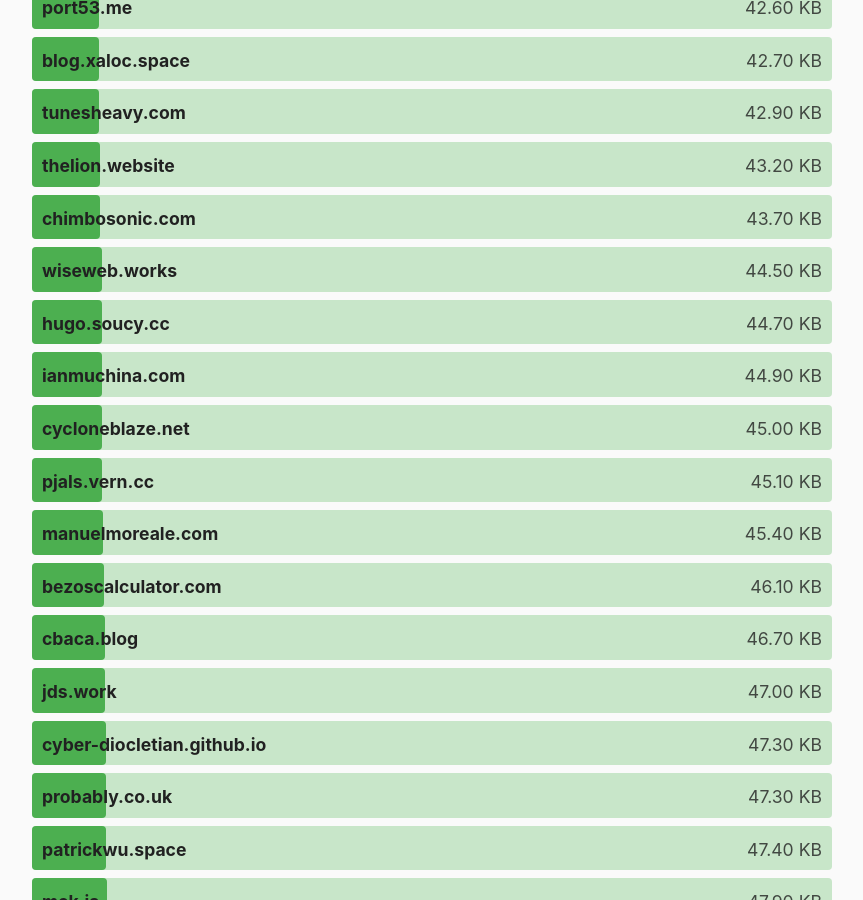
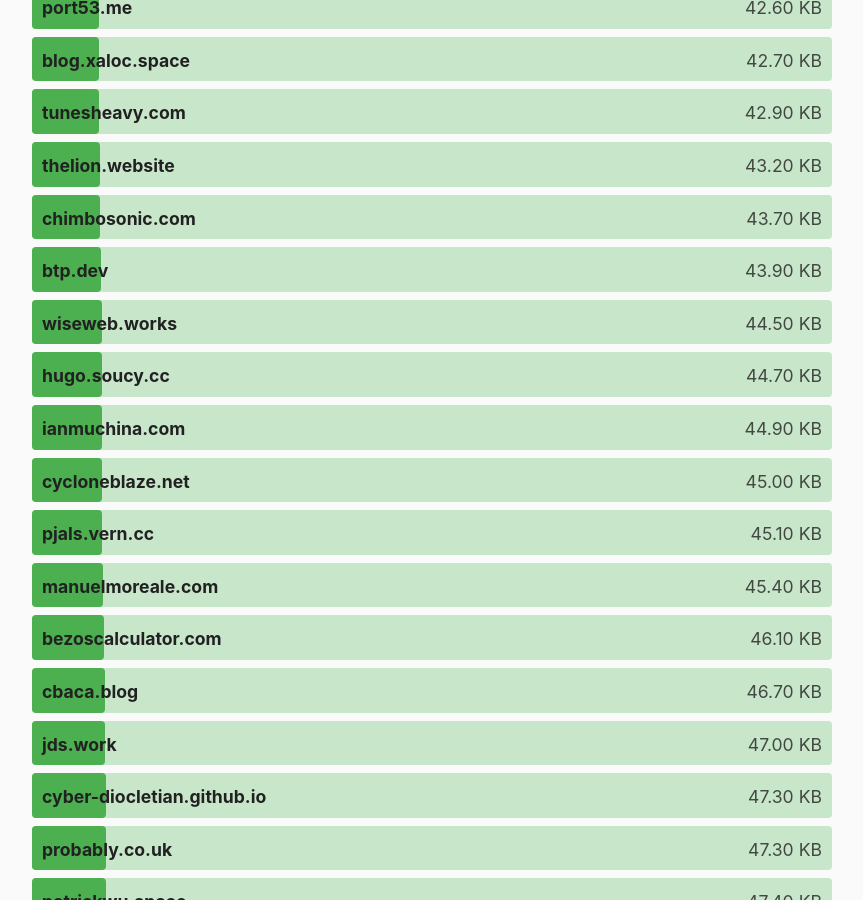
Before and after one commit to kevquirk/512kb.club, a Jekyll site: the page built from index.md, in a window 1280 px wide and 900 px high, scrolled down 13104 px. Shown: the whole window, without its empty margins (208-1071 px from the left). Built offline with Jekyll 4.4.1, drawn with Linux system fonts in a browser that asks for light colours.

Commit message:
Updating domain size

```diff
--- a/_data/sites.yml
+++ b/_data/sites.yml
@@ -500,8 +500,8 @@
 
 - domain: btp.dev
   url: https://btp.dev/
-  size: 165
-  last_checked: 2023-04-07
+  size: 43.9
+  last_checked: 2025-07-02
 
 - domain: brianjdevries.com
   url: https://brianjdevries.com
```
